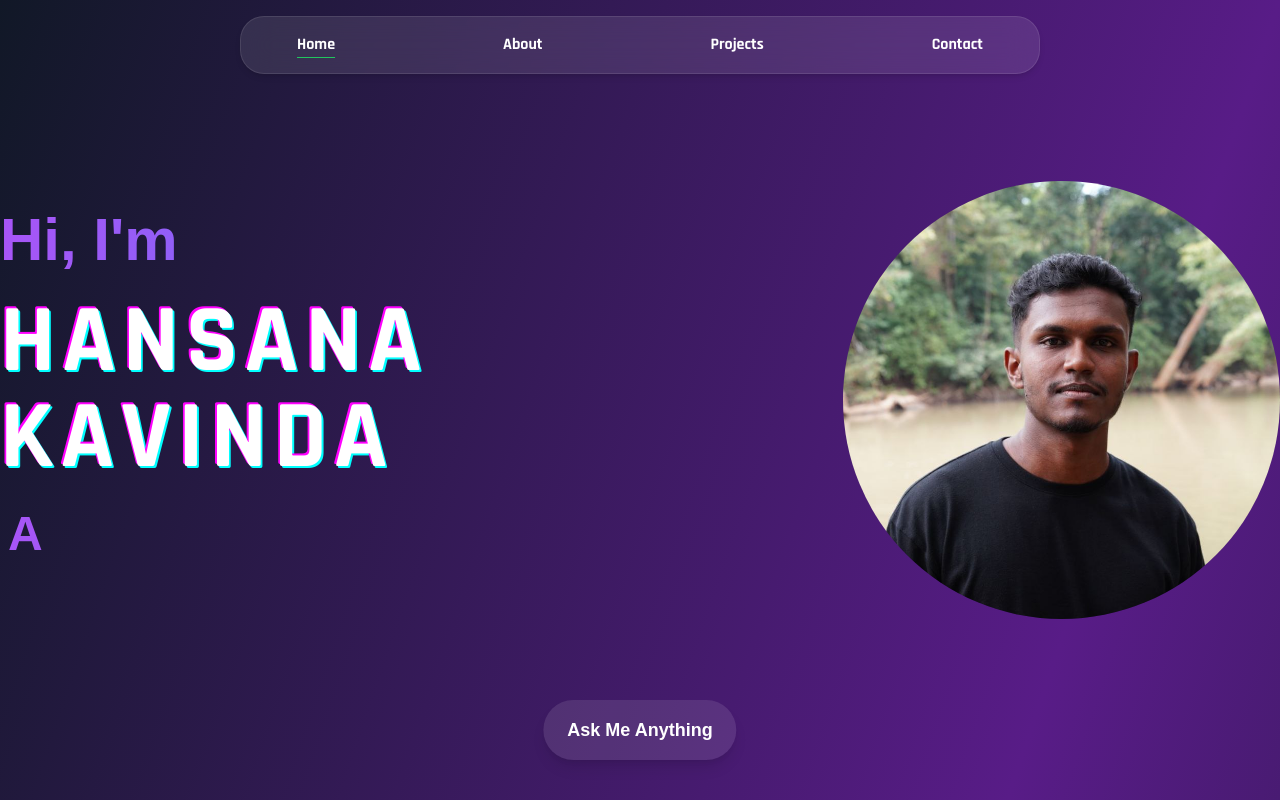
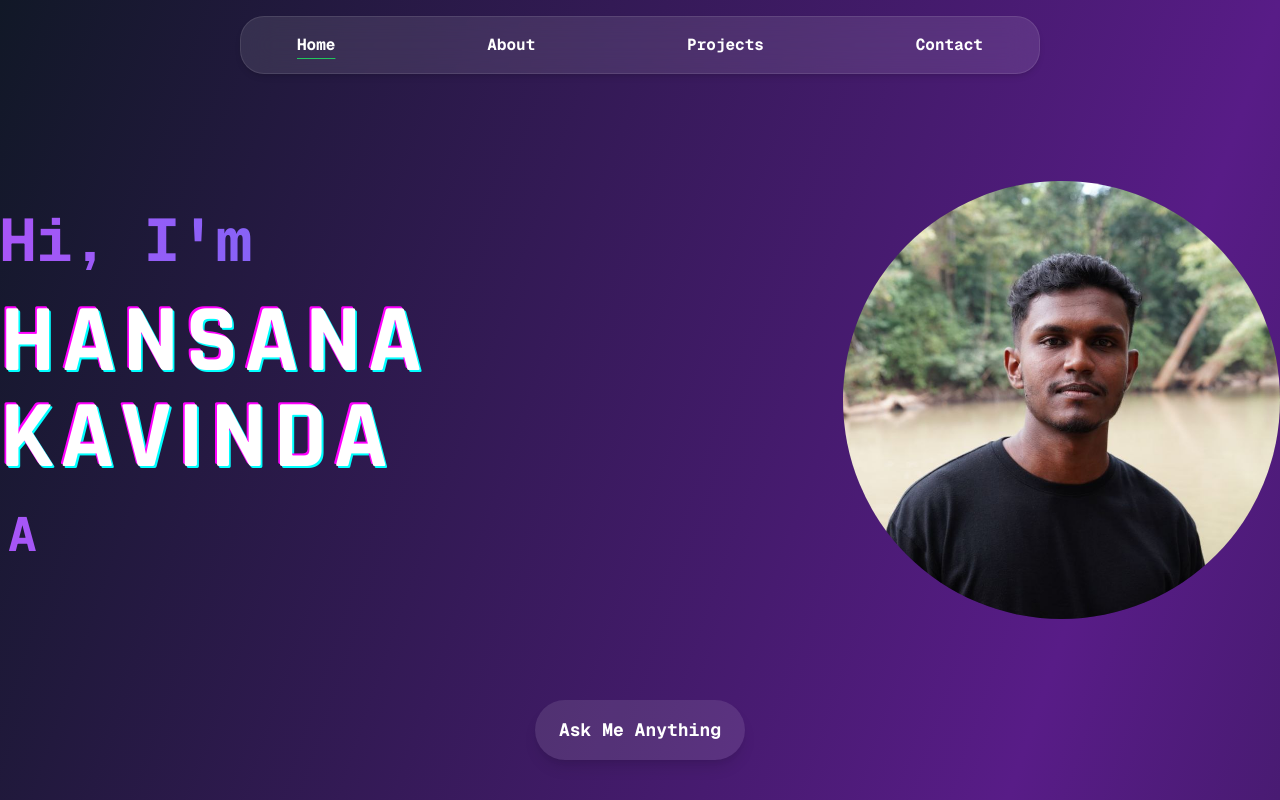
Before and after one commit to hansanakavinda/My_Portfolio, a Next.js app: page / in a window 1280 px wide. Shown: the top 800 px of the page. Built offline with nearby package versions, Linux system fonts and the light colour scheme.

Commit message:
changed body font style

```diff
--- a/src/app/components/navbar.js
+++ b/src/app/components/navbar.js
@@ -1,4 +1,5 @@
 "use client";
+
 
 import { useState, useEffect } from "react";
 import { Menu, X } from "lucide-react";
@@ -25,7 +26,7 @@ export default function Navbar() {
   }, []);
 
   return (
-    <nav className="fixed futuristic-text top-4 left-1/2 transform -translate-x-1/2 w-[90%] max-w-[800px] bg-white/10 backdrop-blur-lg border border-white/10 shadow-md rounded-3xl py-4 px-10 z-50">
+    <nav className="fixed font-bold font-Orbitron top-4 left-1/2 transform -translate-x-1/2 w-[90%] max-w-[800px] bg-white/10 backdrop-blur-lg border border-white/10 shadow-md rounded-3xl py-4 px-10 z-50">
       {/* Hamburger Button (visible on small screens) */}
       <div className="md:hidden flex justify-end">
         <button
--- a/src/app/layout.js
+++ b/src/app/layout.js
@@ -29,7 +29,7 @@ const pressStart = Press_Start_2P({
 export default function RootLayout({ children }) {
   return (
     <html lang="en">
-      <body className={`${geistSans.variable} ${geistMono.variable} ${pressStart.variable} relative`}>
+      <body className={`${geistSans.variable} ${geistMono.variable} ${pressStart.variable} relative font-mono`}>
 
         <Navbar />
         <DynamicBackground/>
--- a/src/globals.css
+++ b/src/globals.css
@@ -1,5 +1,5 @@
 /* Move the @import statement to the very top */
-  @import url('https://fonts.googleapis.com/css2?family=Orbitron:wght@400;700&family=Rajdhani:wght@400;700&family=Audiowide&display=swap');
+@import url('https://fonts.googleapis.com/css2?family=Orbitron:wght@400;700&family=Rajdhani:wght@400;700&family=Audiowide&display=swap');
 
 @tailwind base;
 @tailwind components;
@@ -28,13 +28,10 @@ html {
   scroll-behavior: smooth;
 }
 
-/* Now you can define the rest of your styles */
-body {
-  font-family: 'Rajdhani', sans-serif;
-}
+
 
 .futuristic-text {
-  font-family: 'Rajdhani', sans-serif;
+  font-family: 'Orbitron', sans-serif;
   font-weight: bold;
 }
 
```
Also changed, not shown: src/app/page.js (line endings or trailing spaces).
